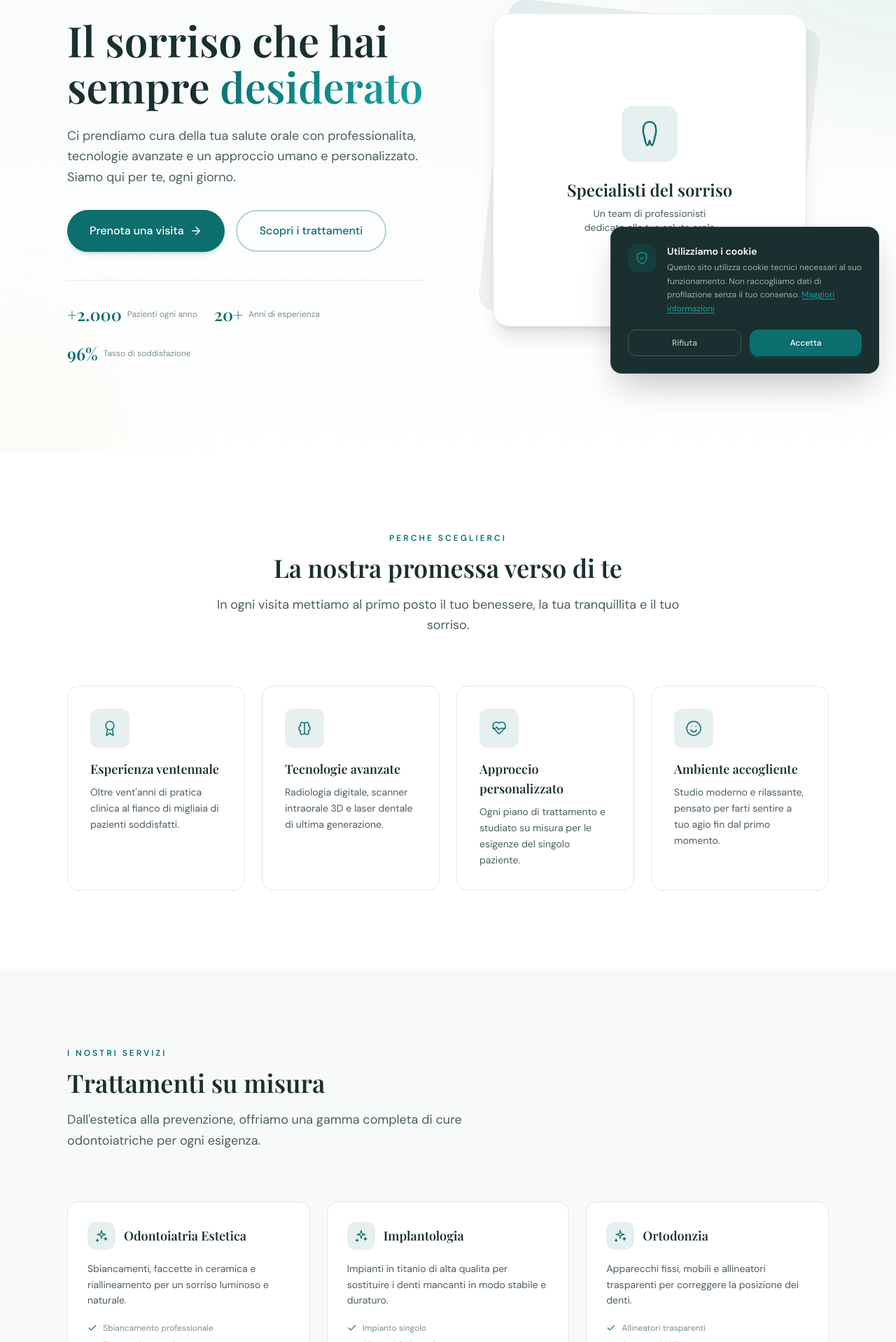
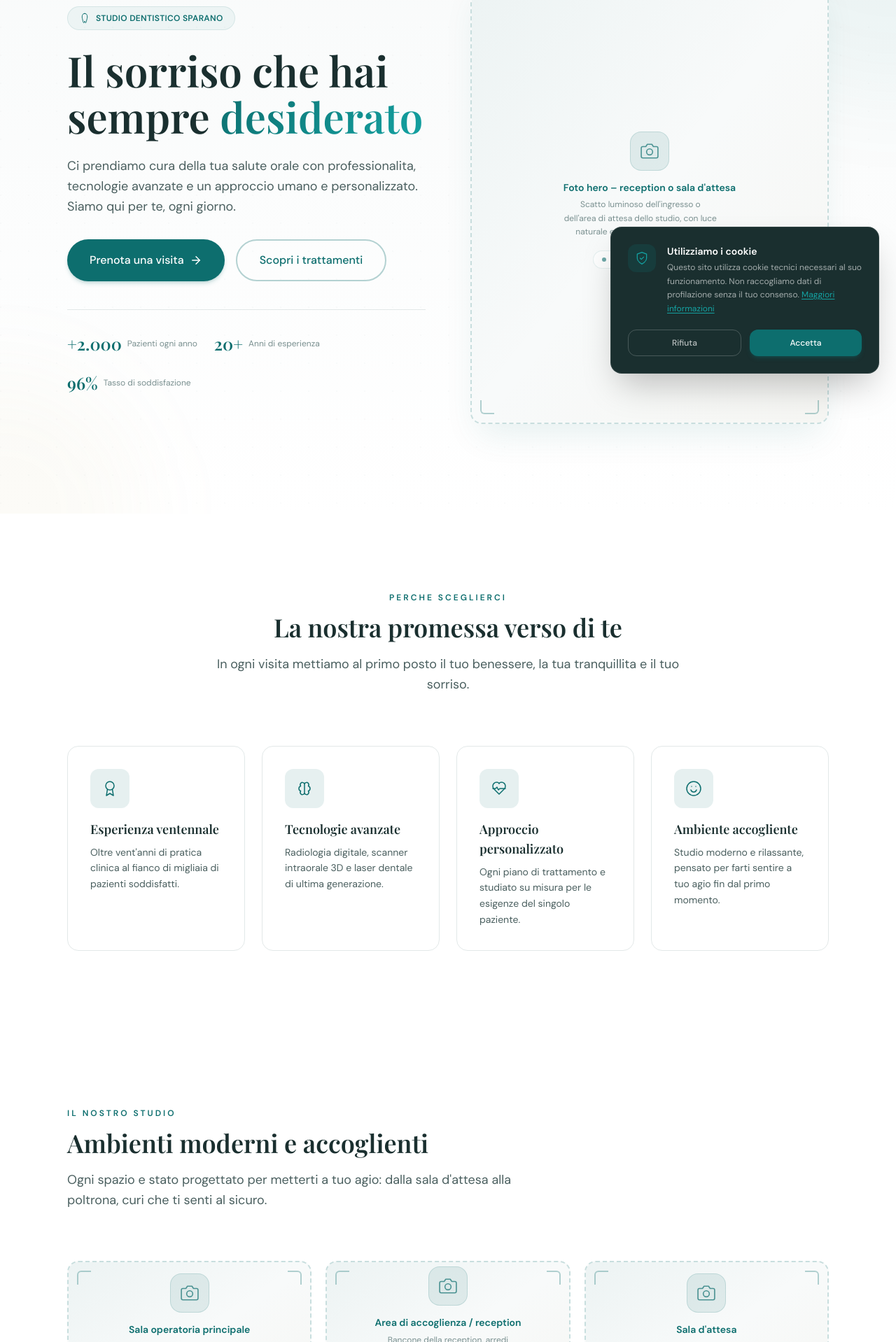
Before and after one commit to StefanoMela/studio-dentistico, a Next.js app: page / in a window 1280 px wide. Shown: the part 242-2160 px from the top of the page at 70% size. Built offline with nearby package versions, Linux system fonts and the light colour scheme.

Commit message:
feat: add PhotoPlaceholder component and integrate into multiple pages
Create new 'PhotoPlaceholder' component and update home, chi-siamo, and trattamenti pages.

Co-authored-by: Stefano Mela <133972861+StefanoMela@users.noreply.github.com>

```diff
--- a/app/chi-siamo/page.tsx
+++ b/app/chi-siamo/page.tsx
@@ -1,5 +1,6 @@
 import type { Metadata } from "next";
 import { Section, SectionHeader, Card, Button, StatCard } from "@/components/ui";
+import { PhotoPlaceholder } from "@/components/ui/PhotoPlaceholder";
 import {
   UsersIcon,
   HeartPulseIcon,
@@ -140,11 +141,18 @@ export default function ChiSiamoPage() {
             </div>
           </div>
 
-          {/* Stats */}
-          <div className="grid grid-cols-2 gap-4">
-            {stats.map((s) => (
-              <StatCard key={s.label} value={s.value} label={s.label} />
-            ))}
+          {/* Studio photo + Stats */}
+          <div className="flex flex-col gap-5">
+            <PhotoPlaceholder
+              label="Foto storica o panoramica dello studio"
+              hint="Scatto d'insieme della sala principale o dell'esterno dello studio. Può essere una foto d'archivio che racconta la storia del luogo."
+              aspect="aspect-[16/9]"
+            />
+            <div className="grid grid-cols-2 gap-4">
+              {stats.map((s) => (
+                <StatCard key={s.label} value={s.value} label={s.label} />
+              ))}
+            </div>
           </div>
         </div>
       </Section>
@@ -158,14 +166,14 @@ export default function ChiSiamoPage() {
         />
         <div className="grid grid-cols-1 md:grid-cols-2 gap-6">
           {team.map((member) => (
-            <Card key={member.name} className="flex gap-5">
-              {/* Avatar */}
-              <div
-                className={`w-16 h-16 rounded-2xl ${member.color} flex items-center justify-center font-serif font-semibold text-lg shrink-0`}
-                aria-hidden="true"
-              >
-                {member.initials}
-              </div>
+            <Card key={member.name} className="flex flex-col gap-5">
+              {/* Portrait photo placeholder */}
+              <PhotoPlaceholder
+                label={`Ritratto – ${member.name}`}
+                hint={`Foto professionale del ${member.role} in camice bianco, sfondo neutro o studio dentistico. Formato verticale 3:4.`}
+                aspect="aspect-[3/2]"
+                className="w-full"
+              />
               <div>
                 <h2 className="font-serif text-lg font-semibold text-dark mb-1">
                   {member.name}
--- a/app/page.tsx
+++ b/app/page.tsx
@@ -7,6 +7,7 @@ import {
   Card,
   FeatureCard,
 } from "@/components/ui";
+import { PhotoPlaceholder } from "@/components/ui/PhotoPlaceholder";
 import {
   AwardIcon,
   BrainIcon,
@@ -141,27 +142,16 @@ export default function HomePage() {
               </div>
             </div>
 
-            {/* Visual element */}
+            {/* Hero photo placeholder */}
             <div className="relative hidden lg:block animate-fade-up delay-200">
-              <div className="relative aspect-square max-w-md mx-auto">
-                {/* Background decoration */}
-                <div className="absolute inset-0 rounded-3xl bg-gradient-to-br from-primary/10 to-accent/10 rotate-6" />
-                <div className="absolute inset-0 rounded-3xl bg-surface border border-border shadow-xl">
-                  <div className="absolute inset-0 flex items-center justify-center">
-                    <div className="text-center p-8">
-                      <div className="w-20 h-20 rounded-2xl bg-primary/10 flex items-center justify-center mx-auto mb-6 animate-float">
-                        <ToothIcon size={40} className="text-primary" />
-                      </div>
-                      <p className="font-serif text-2xl font-semibold text-dark mb-2">
-                        Specialisti del sorriso
-                      </p>
-                      <p className="text-sm text-gray max-w-[200px] mx-auto">
-                        Un team di professionisti dedicato alla tua salute orale
-                      </p>
-                    </div>
-                  </div>
-                </div>
-              </div>
+              {/* Tilted background card for depth */}
+              <div aria-hidden="true" className="absolute inset-4 rounded-3xl bg-gradient-to-br from-primary/10 to-accent/10 rotate-3 scale-95" />
+              <PhotoPlaceholder
+                label="Foto hero – reception o sala d'attesa"
+                hint="Scatto luminoso dell'ingresso o dell'area di attesa dello studio, con luce naturale e atmosfera accogliente."
+                aspect="aspect-[4/5]"
+                className="relative shadow-2xl shadow-primary/10"
+              />
             </div>
           </div>
         </div>
@@ -185,6 +175,33 @@ export default function HomePage() {
               className={`animate-fade-up delay-${(i + 1) * 100}`}
             />
           ))}
+        </div>
+      </Section>
+
+      {/* Gallery strip */}
+      <Section bg="white">
+        <SectionHeader
+          eyebrow="Il nostro studio"
+          title="Ambienti moderni e accoglienti"
+          subtitle="Ogni spazio e stato progettato per metterti a tuo agio: dalla sala d'attesa alla poltrona, curi che ti senti al sicuro."
+        />
+        <div className="grid grid-cols-1 sm:grid-cols-2 lg:grid-cols-3 gap-5">
+          <PhotoPlaceholder
+            label="Sala operatoria principale"
+            hint="Vista della poltrona operatoria con strumentazione digitale, illuminazione clinica e ambiente pulito e ordinato."
+            aspect="aspect-[3/2]"
+            className="sm:col-span-2 lg:col-span-1 lg:row-span-1"
+          />
+          <PhotoPlaceholder
+            label="Area di accoglienza / reception"
+            hint="Bancone della reception, arredi moderni, luce naturale. Trasmettere calore e professionalita al primo sguardo."
+            aspect="aspect-[3/2]"
+          />
+          <PhotoPlaceholder
+            label="Sala d'attesa"
+            hint="Poltroncine comode, riviste, verde decorativo. Atmosfera rilassante che riduce l'ansia del paziente."
+            aspect="aspect-[3/2]"
+          />
         </div>
       </Section>
 
--- /dev/null
+++ b/components/ui/PhotoPlaceholder.tsx
@@ -0,0 +1,101 @@
+interface PhotoPlaceholderProps {
+  /** Short label shown as the "slot name" (e.g. "Hero – Studio") */
+  label: string;
+  /** Longer suggestion for the photographer / content editor */
+  hint: string;
+  /** Aspect-ratio class, e.g. "aspect-[4/3]" or "aspect-square" */
+  aspect?: string;
+  /** Extra Tailwind classes to override width, rounding, etc. */
+  className?: string;
+  /** When true, renders a small horizontal pill instead of a tall box */
+  compact?: boolean;
+}
+
+/**
+ * PhotoPlaceholder
+ * A visually distinct placeholder that communicates exactly which photo
+ * should be placed in each position.  It uses only design-token colours so
+ * it stays coherent with the rest of the site.
+ */
+export function PhotoPlaceholder({
+  label,
+  hint,
+  aspect = "aspect-[4/3]",
+  className = "",
+  compact = false,
+}: PhotoPlaceholderProps) {
+  if (compact) {
+    return (
+      <div
+        className={`flex items-center gap-3 rounded-xl border-2 border-dashed border-border bg-surface-alt px-4 py-3 ${className}`}
+        role="img"
+        aria-label={`Spazio per foto: ${label}`}
+      >
+        {/* Camera icon */}
+        <span className="shrink-0 w-8 h-8 rounded-lg bg-primary/10 flex items-center justify-center">
+          <CameraIcon size={16} className="text-primary" />
+        </span>
+        <div className="min-w-0">
+          <p className="text-xs font-semibold text-primary leading-tight truncate">{label}</p>
+          <p className="text-[11px] text-muted leading-snug mt-0.5">{hint}</p>
+        </div>
+      </div>
+    );
+  }
+
+  return (
+    <div
+      className={`relative w-full ${aspect} rounded-2xl border-2 border-dashed border-primary/20 bg-surface-alt overflow-hidden group ${className}`}
+      role="img"
+      aria-label={`Spazio per foto: ${label}`}
+    >
+      {/* Subtle teal wash */}
+      <div className="absolute inset-0 bg-gradient-to-br from-primary/5 via-transparent to-accent/5" />
+
+      {/* Corner accent lines */}
+      <span aria-hidden="true" className="absolute top-3 left-3 w-5 h-5 border-t-2 border-l-2 border-primary/30 rounded-tl-md" />
+      <span aria-hidden="true" className="absolute top-3 right-3 w-5 h-5 border-t-2 border-r-2 border-primary/30 rounded-tr-md" />
+      <span aria-hidden="true" className="absolute bottom-3 left-3 w-5 h-5 border-b-2 border-l-2 border-primary/30 rounded-bl-md" />
+      <span aria-hidden="true" className="absolute bottom-3 right-3 w-5 h-5 border-b-2 border-r-2 border-primary/30 rounded-br-md" />
+
+      {/* Centred content */}
+      <div className="absolute inset-0 flex flex-col items-center justify-center gap-4 px-6 text-center">
+        <div className="w-14 h-14 rounded-2xl bg-primary/10 border border-primary/15 flex items-center justify-center group-hover:bg-primary/15 transition-colors">
+          <CameraIcon size={26} className="text-primary/70" />
+        </div>
+
+        <div className="space-y-1.5">
+          <p className="text-sm font-semibold text-primary leading-tight">{label}</p>
+          <p className="text-xs text-muted leading-relaxed max-w-[220px]">{hint}</p>
+        </div>
+
+        {/* Photo-type badge */}
+        <span className="inline-flex items-center gap-1.5 px-3 py-1 rounded-full bg-white/70 border border-primary/10 text-[11px] font-medium text-primary/80 backdrop-blur-sm">
+          <span className="w-1.5 h-1.5 rounded-full bg-primary/60 shrink-0" aria-hidden="true" />
+          Sostituire con foto reale
+        </span>
+      </div>
+    </div>
+  );
+}
+
+/* ─── Minimal inline camera SVG ─────────────────────────────────────── */
+function CameraIcon({ size = 24, className = "" }: { size?: number; className?: string }) {
+  return (
+    <svg
+      width={size}
+      height={size}
+      viewBox="0 0 24 24"
+      fill="none"
+      stroke="currentColor"
+      strokeWidth="1.5"
+      strokeLinecap="round"
+      strokeLinejoin="round"
+      className={className}
+      aria-hidden="true"
+    >
+      <path d="M23 19a2 2 0 0 1-2 2H3a2 2 0 0 1-2-2V8a2 2 0 0 1 2-2h4l2-3h6l2 3h4a2 2 0 0 1 2 2z" />
+      <circle cx="12" cy="13" r="4" />
+    </svg>
+  );
+}
```
Also changed, not shown: app/trattamenti/page.tsx (+34 -2 lines).
